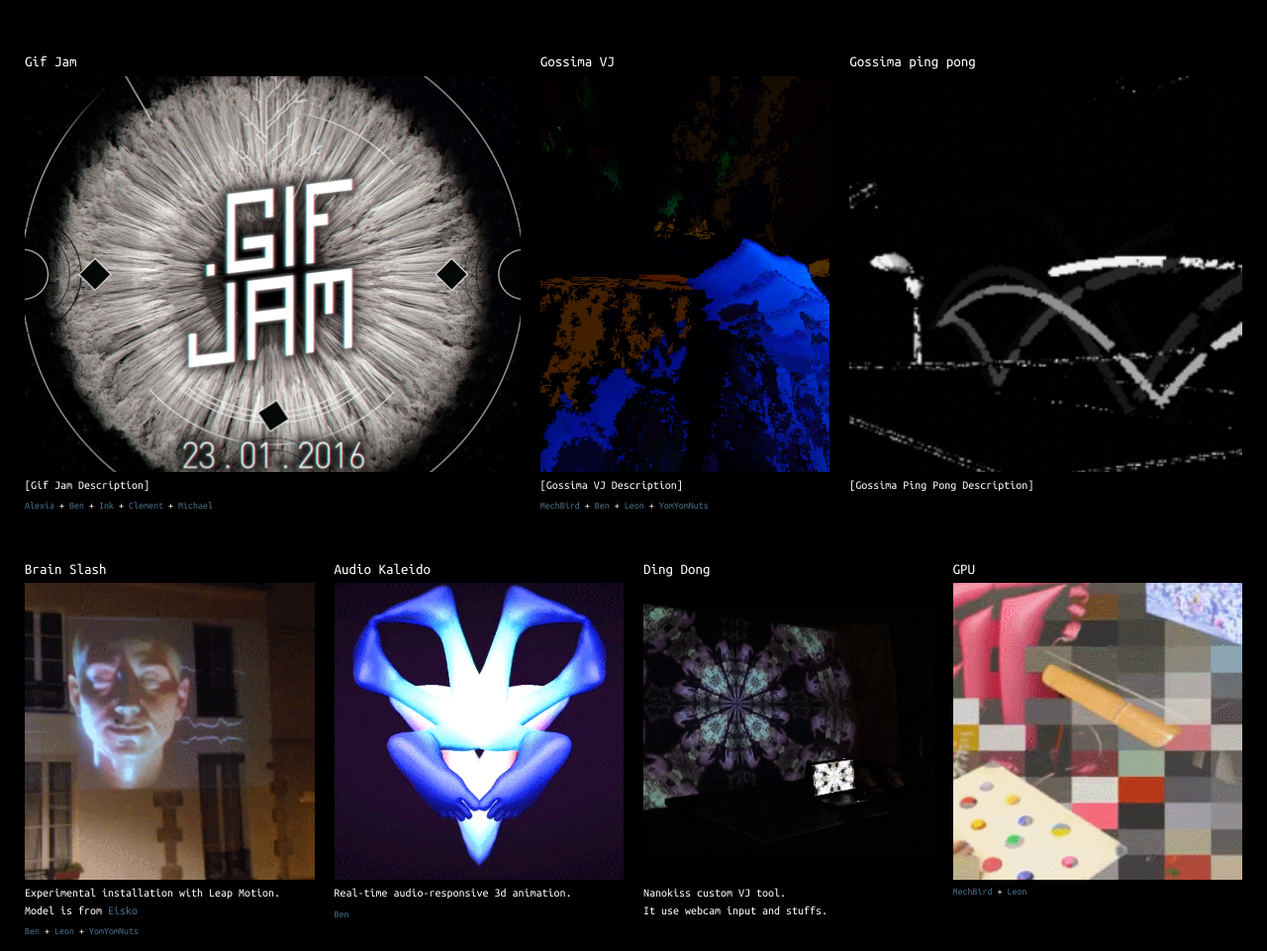
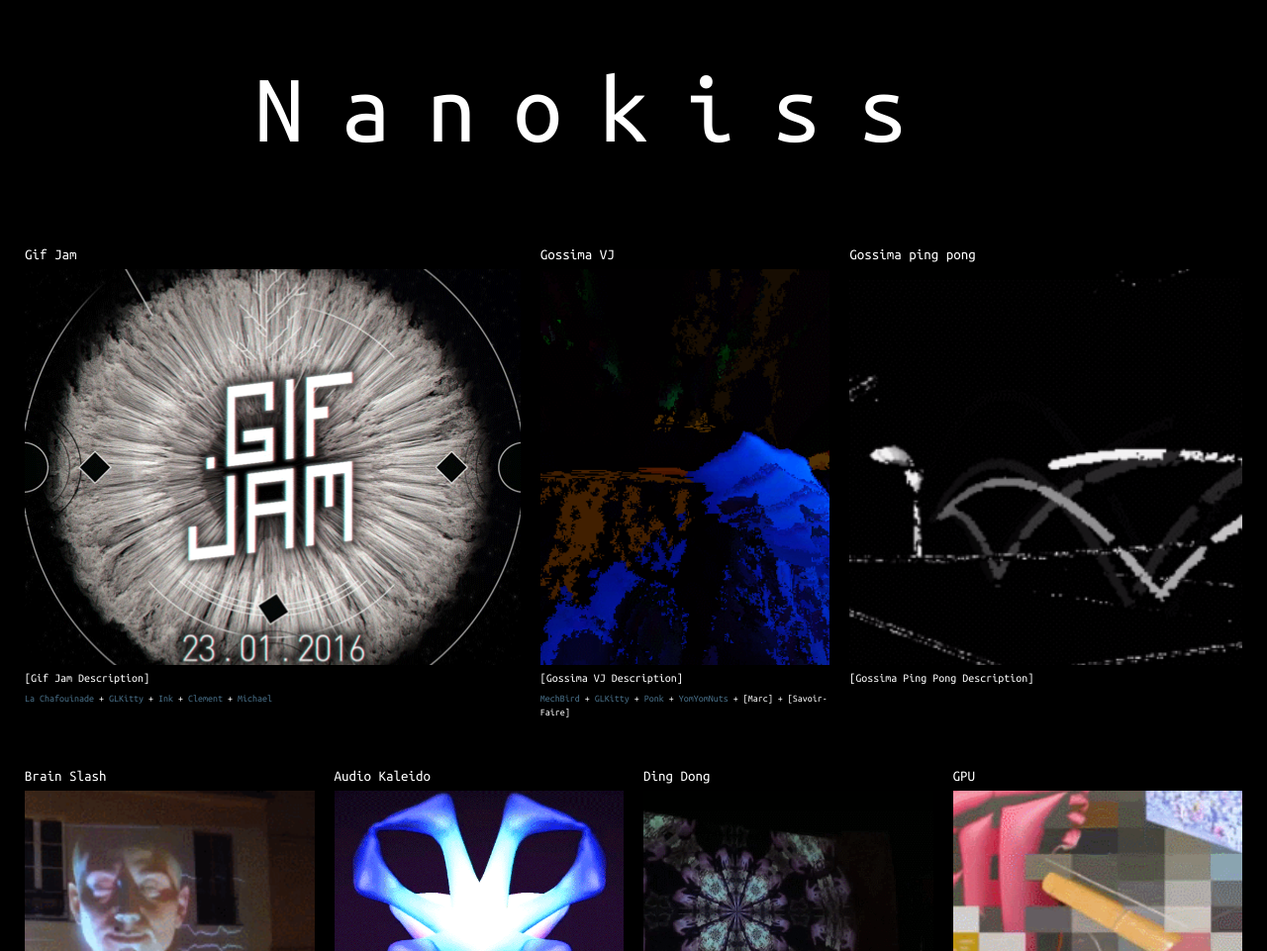
Before and after one commit to Nanokiss/nanokiss.github.io, a website: page index.html in a window 1280 px wide. Shown: the top 961 px of the page at 99% size. Drawn offline with Linux system fonts and the light colour scheme.

Commit message:
fix background-image url

```diff
--- a/css/style.css
+++ b/css/style.css
@@ -23,6 +23,10 @@ body {
 .well {
 	margin: 0;
 	padding: 0;
+}
+
+h1 {
+	font-size: 100px;
 }
 
 h3 {
--- a/index.html
+++ b/index.html
@@ -16,7 +16,7 @@
 <script src="js/main.js"></script>
 </head>
 <body>
-<div class="container-fluid">
-</div>
+<div class="presentation"></div>
+<div class="container-fluid"></div>
 </body>
 </html>
--- a/js/content/contact.js
+++ b/js/content/contact.js
@@ -6,9 +6,9 @@ var Contact = function (name, url) {
 
 var contactList = {
 	'[MechBird]': new Contact ('MechBird', 'http://mechbird.fr/'),
-	'[Leon]': new Contact ('Leon', 'http://leon196.github.io/'),
-	'[Ben]': new Contact ('Ben', 'http://glkitty.tumblr.com/'),
-	'[Alexia]': new Contact ('Alexia', 'http://www.lachafouinade.com/'),
+	'[Leon]': new Contact ('Ponk', 'http://leon196.github.io/'),
+	'[Ben]': new Contact ('GLKitty', 'http://glkitty.tumblr.com/'),
+	'[Alexia]': new Contact ('La Chafouinade', 'http://www.lachafouinade.com/'),
 	'[Clement]': new Contact ('Clement', 'https://vimeo.com/user11295517/videos'),
 	'[Gif Jam]': new Contact ('Gif Jam', 'https://www.facebook.com/gifjamm/?fref=ts'),
 	'[Ink]': new Contact ('Ink', 'http://www.inkcorp.fr/'),
--- a/js/content/cover.js
+++ b/js/content/cover.js
@@ -12,7 +12,8 @@ var coverList = {
   ),
   '[Ding Dong Cover]': new Cover (
     'content/DingDong.png',
-    'content/DingDong.gif'
+    'content/DingDong.gif',
+    'https://www.youtube.com/embed/hzwytMMhHTk'
   ),
   '[GPU Cover]': new Cover (
     'content/GPU.png',
@@ -36,11 +37,12 @@ var coverList = {
   '[Ben Kaleido Cover]': new Cover (
     'content/BenKaleido.png',
     'content/BenKaleido.gif',
-    'https://vimeo.com/139346593'
+    'https://player.vimeo.com/video/139346593'
   ),
   '[Splashes Cover]': new Cover (
     'content/Splashes.png',
-    'content/Splashes.gif'
+    'content/Splashes.gif',
+    'https://www.youtube.com/embed/LLV7s8FtUy8'
   ),
   '[Gossima VJ Cover]': new Cover (
     'content/Gossima1.png',
--- a/js/content/description.js
+++ b/js/content/description.js
@@ -1,8 +1,8 @@
 
 var descriptionList = {
-	'[Ben Kaleido Description]': 'Real-time audio-responsive 3d animation.',
+	'[Ben Kaleido Description]': 'Real-time audio-responsive 3D animation.',
 	'[Ding Dong Description]': 'Nanokiss custom VJ tool.<br/>It use webcam input and stuffs.',
-	'[Brain Slash Description]': 'Experimental installation with Leap Motion. Model is from [Eisko]'
+	'[Brain Slash Description]': 'Experimental installation with Leap Motion.<br/>Model is from [Eisko].'
 };
 
 function hasDescription (name) {
--- a/js/content/meta.js
+++ b/js/content/meta.js
@@ -12,15 +12,15 @@ var defaultHeight = 300;
 
 var metaList = [[
 	new Meta (5, 400, 'Gif Jam', '[Gif Jam Cover]', '[Gif Jam Description]', ['[Alexia]', '[Ben]', '[Ink]', '[Clement]', '[Michael]']),
-	new Meta (3, 400, 'Gossima VJ', '[Gossima VJ Cover]', '[Gossima VJ Description]', ['[MechBird]', '[Ben]', '[Leon]', '[Guillaume]']),
+	new Meta (3, 400, 'Gossima VJ', '[Gossima VJ Cover]', '[Gossima VJ Description]', ['[MechBird]', '[Ben]', '[Leon]', '[Guillaume]', '[Marc]', '[Savoir-Faire]']),
 	new Meta (4, 400, 'Gossima ping pong', '[Gossima Ping Pong Cover]', '[Gossima Ping Pong Description]')
 ], [
 	new Meta (3, defaultHeight, 'Brain Slash', '[Brain Slash Cover]', '[Brain Slash Description]', ['[Ben]', '[Leon]', '[Guillaume]']),
 	new Meta (3, defaultHeight, 'Audio Kaleido', '[Ben Kaleido Cover]', '[Ben Kaleido Description]', ['[Ben]']),
-	new Meta (3, defaultHeight, 'Ding Dong', '[Ding Dong Cover]', '[Ding Dong Description]'),
+	new Meta (3, defaultHeight, 'Ding Dong', '[Ding Dong Cover]', '[Ding Dong Description]', ['[Leon]', '[Ben]', '[Guillaume]']),
 	new Meta (3, defaultHeight, 'GPU', '[GPU Cover]', '', ['[MechBird]', '[Leon]'])
 ], [
 	new Meta (4, defaultHeight, 'Splashes', '[Splashes Cover]', '', ['[Leon]']),
-	new Meta (4, defaultHeight, 'x?.3', '[X3 Cover]', '[X3 Description]'),
-	new Meta (4, defaultHeight, 'Nivôse', '[Nivose Cover]', '[Nivose Description]')
+	new Meta (4, defaultHeight, 'x?.3', '[X3 Cover]', '[X3 Description]', ['[MechBird]']),
+	new Meta (4, defaultHeight, 'Nivôse', '[Nivose Cover]', '[Nivose Description]', ['[MechBird]'])
 ]];
--- a/js/main.js
+++ b/js/main.js
@@ -8,6 +8,7 @@ function setupDescriptions (str) {
 		}
 	})
 }
+
 function setupContactLinks (str) {
 	return str.replace(/\[(.*?)\]/g, function (keyword) {
 		if (hasContact(keyword)) {
@@ -19,6 +20,8 @@ function setupContactLinks (str) {
 }
 
 $('body').ready(function () {
+
+	$('.presentation').append(makeMegaTitle());
 
 	var html = '';
 
--- a/js/template.js
+++ b/js/template.js
@@ -1,6 +1,21 @@
 
 function makeColumn (colSM, content) {
   return '<div class="col-xs-12 col-sm-' + colSM + '"><div class="cell">' + content + '</div></div>';
+}
+
+function makeMegaTitle () {
+	var title = 'Nanokiss';
+	var str = '<h1><div class="container"><div class="row">';
+	str += '<div class="col-xs-offset-1">';
+	for (var i = 0; i < title.length; ++i) {
+		var className = 'col-xs-1';
+		if (i == 0) {
+			className += ' col-xs-offset-1';
+		}
+		str += '<div class="' + className + '">' + title[i] + '</div>';
+	}
+	str += '</div></div></h1>';
+	return str;
 }
 
 function makeHeader (title) {
@@ -8,9 +23,9 @@ function makeHeader (title) {
 }
 
 function makeCover (cover, $element) {
-	$element.css('background-image', 'url("' + cover.preview + '"');
+	$element.css('background-image', 'url("' + cover.preview + '")');
 	var $overlay = $(document.createElement('div'));
-	$overlay.css('background-image', 'url("' + cover.gif + '"');
+	$overlay.css('background-image', 'url("' + cover.gif + '")');
 	$overlay.hide();
 	$element.mouseenter(function () { $overlay.show(); })
 	$element.mouseleave(function () { $overlay.hide(); })
```
